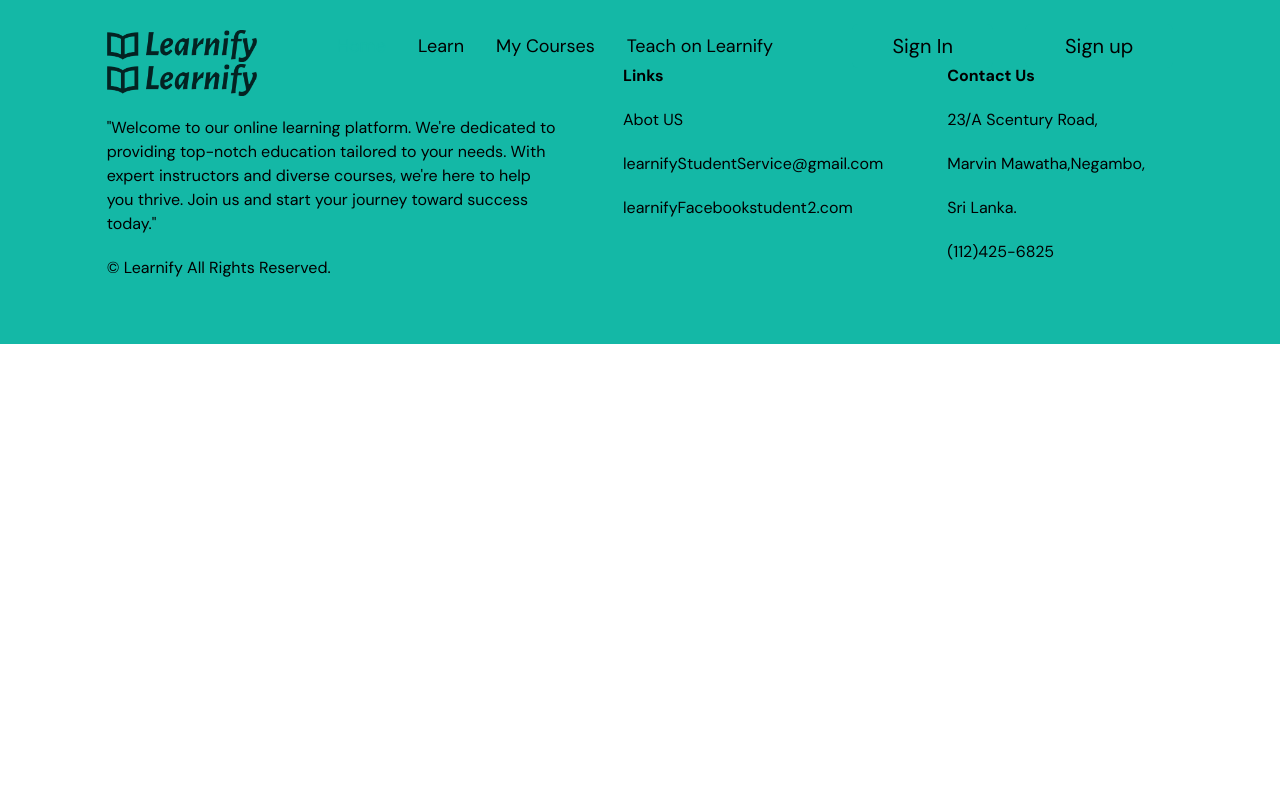
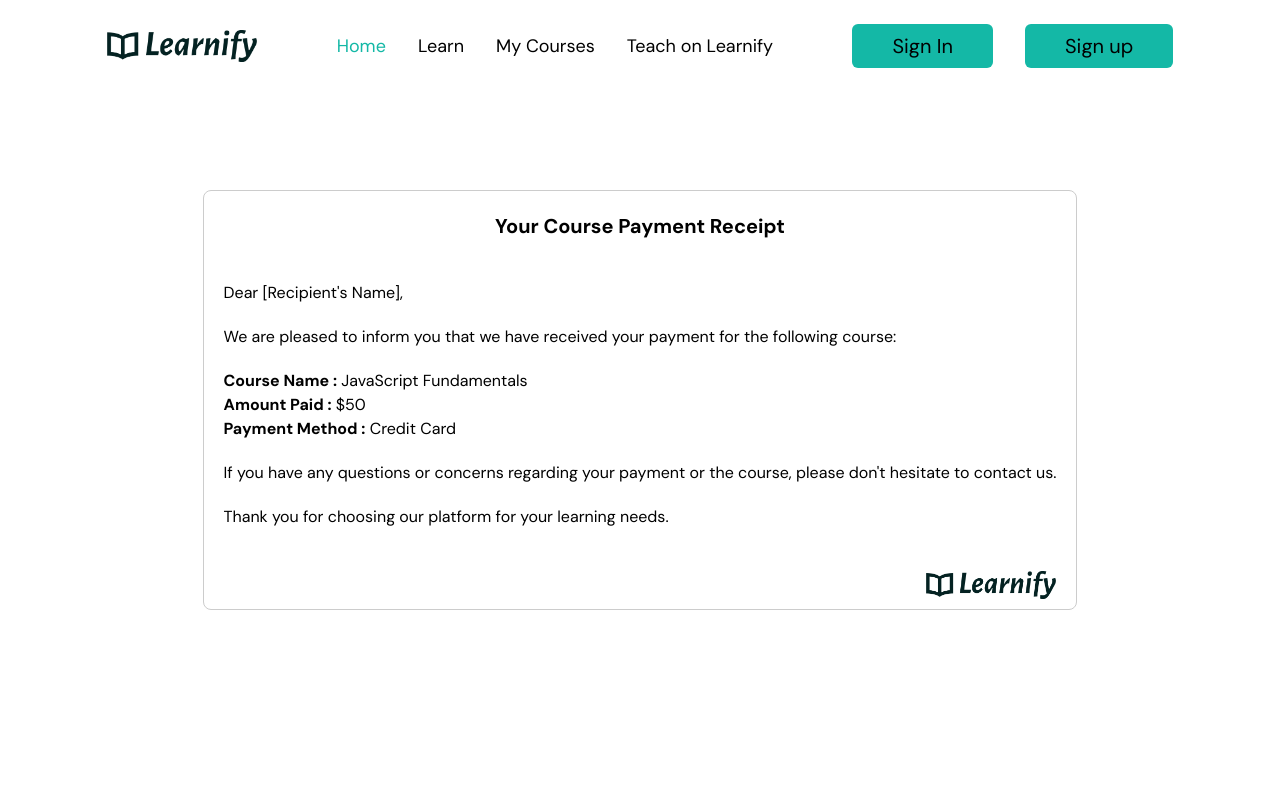
Before and after one commit to KrishnaWanusha/online-learning-platform, a React (Vite) app: page /payment/email in a window 1280 px wide. Shown: the top 800 px of the page. Built offline with nearby package versions, Linux system fonts and the light colour scheme.

Commit message:
email receipt

```diff
--- a/src/App.tsx
+++ b/src/App.tsx
@@ -11,6 +11,7 @@ import Login from "./pages/auth/login";
 import Signup from "./pages/auth/signup";
 import ViewCourse from "./pages/course/ViewCourse";
 import { Paymentstatus } from "./pages/payment/paystatus";
+import { Email } from "./pages/payment/email";
 
 function App() {
   const [selectedPage, setSelectedPage] = useState<SelectedPage>(
@@ -84,6 +85,7 @@ function App() {
           <Route path="/courses" element={<AllCourses />} />
           <Route path="/courses/viewcourse" element={<ViewCourse />} />
           <Route path="/payment/status" element={<Paymentstatus />} />
+          <Route path="/payment/email" element={<Email />} />
           <Route
             path="/"
             element={
--- /dev/null
+++ b/src/pages/payment/email.tsx
@@ -0,0 +1,80 @@
+import React from "react";
+import logo from "../../assets/logo.png";
+
+export const Email = () => {
+  return (
+    <div
+      style={{
+        display: "flex",
+        justifyContent: "center",
+        alignItems: "center",
+        height: "100vh",
+        position: "relative",
+      }}
+    >
+      <div
+        style={{
+          border: "1px solid #ccc",
+          padding: "20px",
+          borderRadius: "8px",
+          position: "relative",
+        }}
+      >
+        <h1
+          style={{
+            marginBottom: "40px",
+            textAlign: "center",
+            fontWeight: "bold",
+            fontSize: 20,
+          }}
+        >
+          Your Course Payment Receipt
+        </h1>
+        <p style={{ marginBottom: "20px" }}>Dear [Recipient's Name],</p>
+        <p style={{ marginBottom: "20px" }}>
+          We are pleased to inform you that we have received your payment for
+          the following course:
+        </p>
+        <ul style={{ marginBottom: "20px" }}>
+          <li>
+            <strong>Course Name :</strong> JavaScript Fundamentals
+          </li>
+          <li>
+            <strong>Amount Paid :</strong> $50
+          </li>
+          <li>
+            <strong>Payment Method :</strong> Credit Card
+          </li>
+          {/* Add more payment details here */}
+        </ul>
+        <p style={{ marginBottom: "20px" }}>
+          If you have any questions or concerns regarding your payment or the
+          course, please don't hesitate to contact us.
+        </p>
+        <p style={{ marginBottom: "60px" }}>
+          Thank you for choosing our platform for your learning needs.
+        </p>
+        {/* <p>
+          Sincerely,
+          <br />
+          [Your Name]
+          <br />
+          [Your Position]
+          <br />
+          [Your Company/Organization]
+        </p> */}
+        <img
+          src={logo}
+          alt="Logo"
+          style={{
+            position: "absolute",
+            bottom: "10px",
+            right: "20px",
+            width: "130px",
+            height: "auto",
+          }}
+        />
+      </div>
+    </div>
+  );
+};
```
